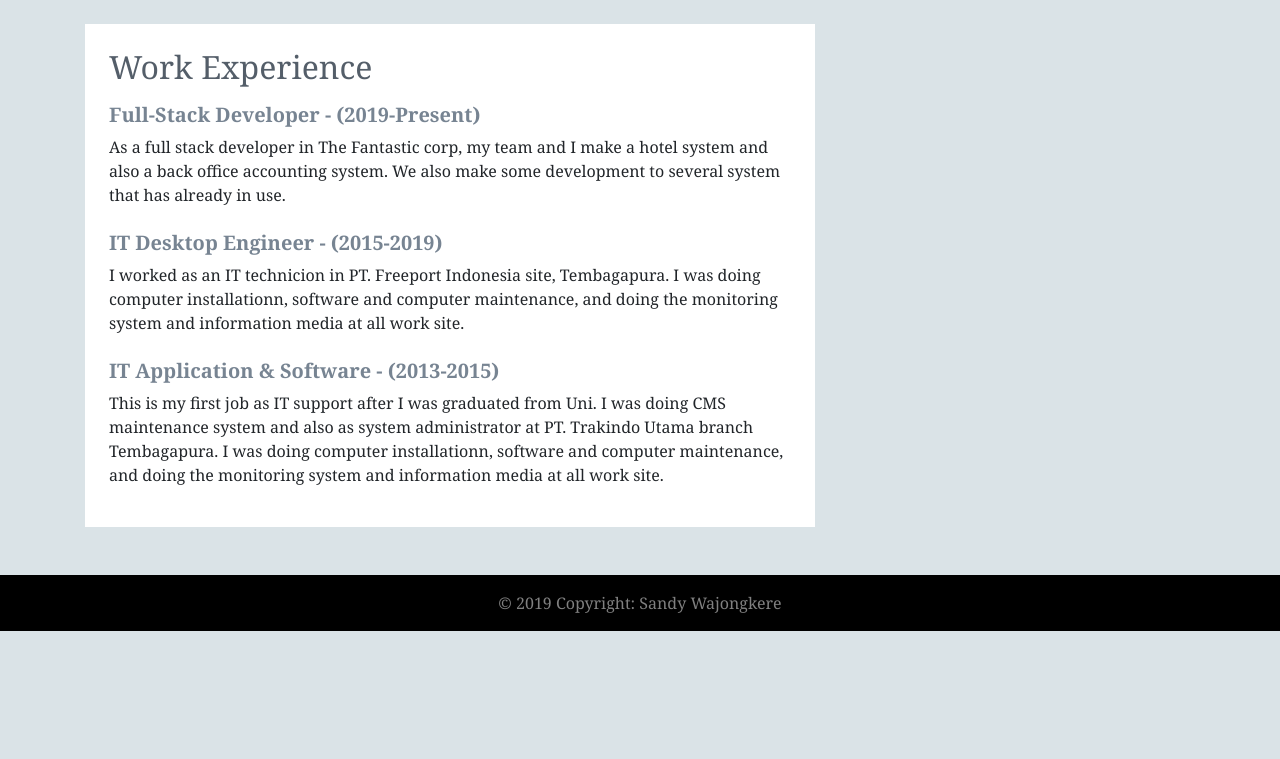
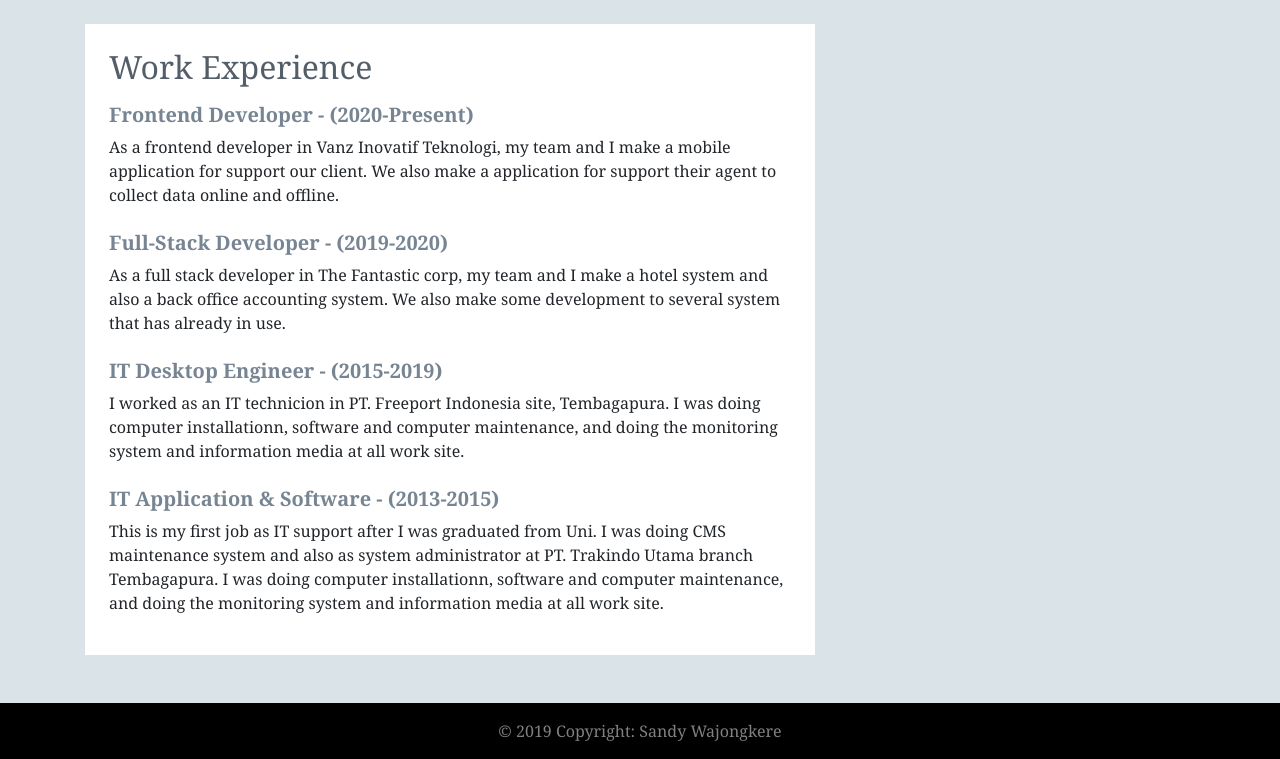
Before and after one commit to sandy10cp/sandy10cp.github.io, a plain HTML site: page index.html in a window 1280 px wide. Shown: the part 2750-3509 px from the top of the page. Before the commit the page ends 3381 px from the top, so only its background shows below. Drawn offline with nearby package versions, Linux system fonts and the light colour scheme.

Commit message:
Update experience

```diff
--- a/index.html
+++ b/index.html
@@ -211,7 +211,10 @@
                 </div>
                 <div class="work-experience mt-4 p-4 bg-white" id="experience">
                     <h2>Work Experience</h2>
-                    <h5 class="pt-2">Full-Stack Developer - (2019-Present)</h5>
+                    <h5 class="pt-2">Frontend Developer - (2020-Present)</h5>
+                    <p>As a frontend developer in Vanz Inovatif Teknologi, my team and I make a mobile application for support our client.
+                        We also make a application for support their agent to collect data online and offline.</p>
+                    <h5 class="pt-2">Full-Stack Developer - (2019-2020)</h5>
                     <p>As a full stack developer in The Fantastic corp, my team and I make a hotel system and also a
                         back office accounting system.
                         We also make some development to several system that has already in use.</p>
```
